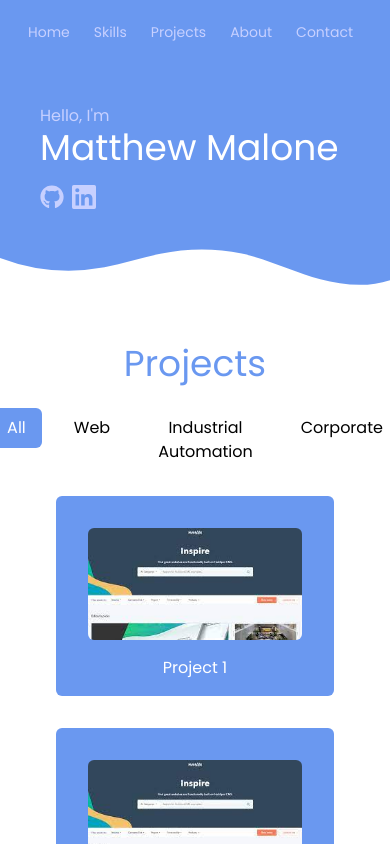
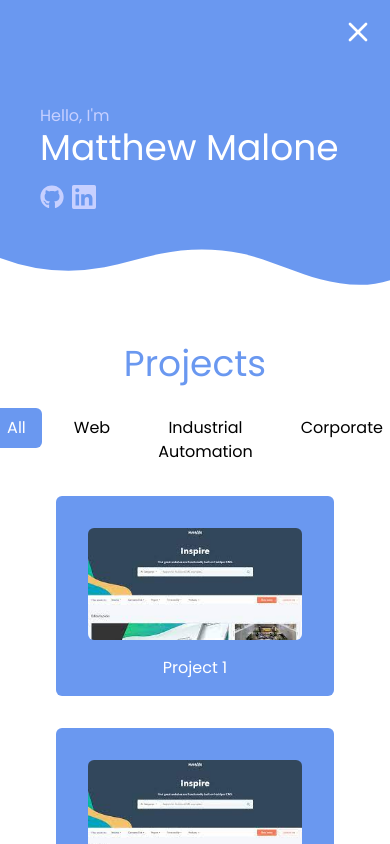
Before and after one commit to mama4294/portfolio, a React (Create React App) app: page / in a window 390 px wide. Shown: the top 844 px of the page. Built offline with nearby package versions, Linux system fonts and the light colour scheme.

Commit message:
adds hamburger menu for mobile screens

```diff
--- /dev/null
+++ b/src/components/Hamburger.jsx
@@ -0,0 +1,36 @@
+export const Hamburger = ({isOpen, color, ...otherProps}) => {
+
+
+  return (
+    <button className="pointer ease-in-out duration-300" {...otherProps}>
+        {isOpen ? (
+            <svg
+            className={`h-8 w-8 ${color}`}
+            viewBox="0 0 24 24"
+            fill="currentColor"
+            stroke="currentColor"
+            strokeWidth="1"
+            strokeLinecap="round"
+            strokeLinejoin="round"
+            >
+                <path d="M 2 5 L 2 7 L 22 7 L 22 5 L 2 5 z M 2 11 L 2 13 L 22 13 L 22 11 L 2 11 z M 2 17 L 2 19 L 22 19 L 22 17 L 2 17 z"/>
+             </svg>
+        )
+        :
+            <svg
+            className={`h-8 w-8 ${color}`}
+                viewBox="0 0 24 24"
+                fill="currentColor"
+                stroke="currentColor"
+                strokeWidth="2"
+                strokeLinecap="round"
+                strokeLinejoin="round"
+              >
+                <line x1="18" y1="6" x2="6" y2="18" />
+                <line x1="6" y1="6" x2="18" y2="18" />
+              </svg>
+        }
+
+    </button>
+  )
+}
--- a/src/routes/Contact.jsx
+++ b/src/routes/Contact.jsx
@@ -28,7 +28,7 @@ const {name, email, message} = formFields;
 
 
     return(
-        <div className="m-4">
+        <section className="m-4" id="contact">
             <div className="p-10">
                 <h1 className="text-primary text-4xl text-center">Contact<span className="text-default">.</span></h1>
             </div>
@@ -40,6 +40,6 @@ const {name, email, message} = formFields;
                 <Button type="form">Send Message</Button>
                 </form>
             </div>
-        </div>
+        </section>
     )
 }
--- a/src/routes/Navigation.jsx
+++ b/src/routes/Navigation.jsx
@@ -1,8 +1,10 @@
 import { useState } from 'react';
 import { Link, animateScroll as scroll} from 'react-scroll'
+import { Hamburger } from '../components/Hamburger';
 
 export const Navigation = () => {
     const [scrolledFromTop, setScrolledFromTop] = useState(false);
+    const [mobileMenuOpen, setMobileMenuOpen] = useState(false)
 
     const checkScrollPosition = () => {
         if (window.scrollY >= 50) {
@@ -12,22 +14,31 @@ export const Navigation = () => {
         }
       };
 
+      const toggleMobileMenu = () =>{
+          setMobileMenuOpen(prev => !prev)
+      }
+
     //Determine if the nav should change colors on scroll
   window.addEventListener("scroll", checkScrollPosition);
 
   return (
     <nav className={`fixed z-50 top-0 w-full ease-in-out duration-300
     ${scrolledFromTop ? "bg-white shadow-lg" : "bg-primary"}`}>
-        <div className="mx-auto px-4 sm:px-6 lg:px-8">
-            <div className="flex items-center justify-between h-16">
+        {/* Desktop Menu */}
+        <div className="hidden sm:block mx-auto px-4 md:px-6 lg:px-8">
+            <div className="relative flex items-center justify-between h-16">
                 <ul>
                 <NavItem to="home" scrolledFromTop={scrolledFromTop}>Home</NavItem>
+                <NavItem to="projects" scrolledFromTop={scrolledFromTop}>Projects</NavItem>
                 <NavItem to="skills" scrolledFromTop={scrolledFromTop}>Skills</NavItem>
-                <NavItem to="projects" scrolledFromTop={scrolledFromTop}>Projects</NavItem>
                 <NavItem to="about" scrolledFromTop={scrolledFromTop}>About</NavItem>
                 <NavItem to="contact" scrolledFromTop={scrolledFromTop}>Contact</NavItem>
                 </ul>
             </div>
+        </div>
+        {/* Mobile Menu */}
+        <div className='sm:hidden mx-auto p-4 h-full flex justify-end'>
+                <Hamburger isOpen={mobileMenuOpen} onClick={toggleMobileMenu} color={scrolledFromTop ? "text-primary" : "text-white"}/>
         </div>
     </nav>
   )
--- a/src/routes/Projects.jsx
+++ b/src/routes/Projects.jsx
@@ -12,7 +12,7 @@ export const Projects = () => {
     };
 
     return (
-      <section id="projects" className="">
+      <section id="projects">
         <h1 className="text-primary text-4xl text-center m-4">Projects</h1>
         <ProjectFilterSelector items={items} projectFilter={projectFilter} handleClick={handleClick} />
         <div className="flex flex-wrap justify-center">
```
